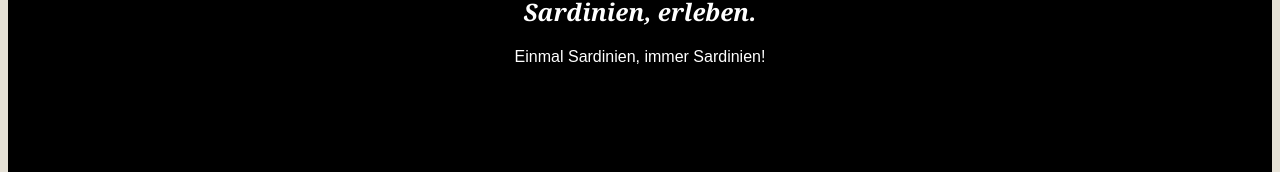
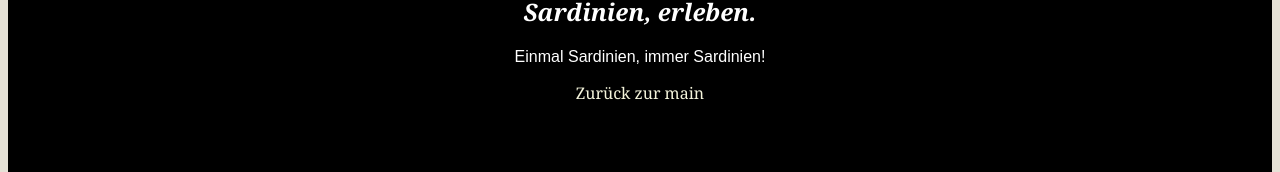
Before and after one commit to FSa-git/Sardinien.com, a plain HTML site: page index.html in a window 1280 px wide. Shown: the part 2304-2476 px from the top of the page. Drawn offline with Linux system fonts and the light colour scheme.

Commit message:
Update index.html

```diff
--- a/index.html
+++ b/index.html
@@ -97,6 +97,7 @@
 <div class="unten">
     <h2 class="Ende">Sardinien, erleben.</h2>
     <blockquote class="zitat">Einmal Sardinien, immer Sardinien!</blockquote>
+    <a class="" href="index.html">Zurück zur main</a>
 </div>
 </body>
 </html>
```
